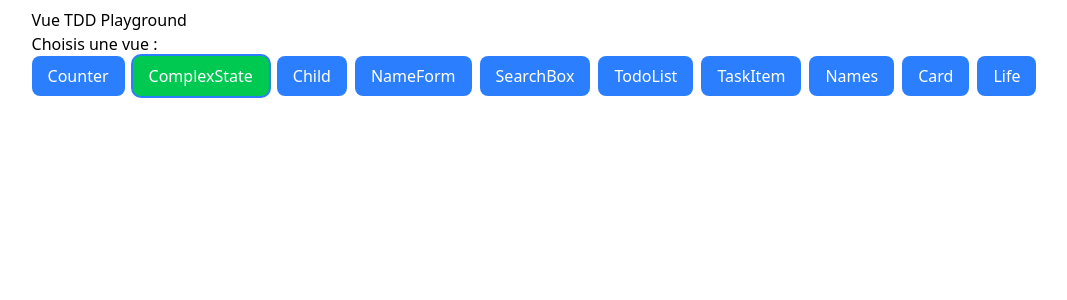
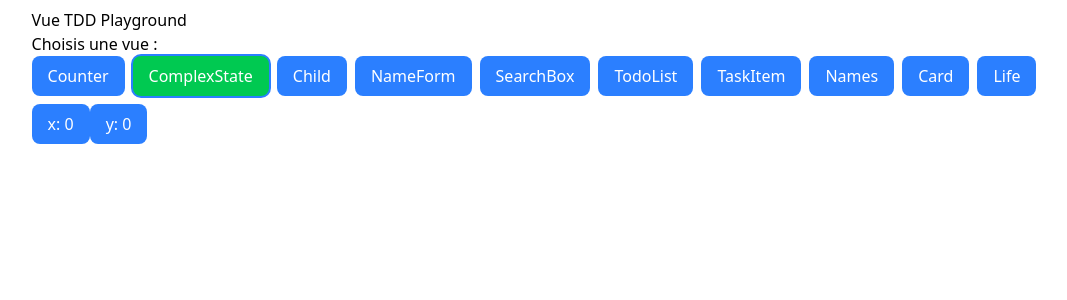
Before and after one commit to bento2/vue-tdd-training, a Vue app: page / in a window 1280 px wide. Both pictures are taken after a click on the button "ComplexState". Shown: the top 300 px of the page, without its empty margins (106-1173 px from the left). Built offline with nearby package versions, Linux system fonts and the light colour scheme.

Commit message:
Réalisation ComplexState

```diff
--- a/src/components/ComplexState.vue
+++ b/src/components/ComplexState.vue
@@ -2,8 +2,17 @@
 // TODO :
 // - Créer un objet réactif avec { x: 0, y: 0 }
 // - Ajouter deux boutons pour incrémenter x et y séparément
+
+import {reactive, ref} from "vue";
+
+const objet = ref({x: 0, y: 0});
+defineExpose({ objet })//pour le test
 </script>
 
 <template>
   <!-- TODO : afficher x, y et les boutons -->
+
+  <button type="button" @click="objet.x++">x: {{ objet.x }}</button>
+
+  <button type="button" @click="objet.y++">y: {{ objet.y }}</button>
 </template>
```
Also changed, not shown: 1 other file (tests, documents, lock files or other folders).
